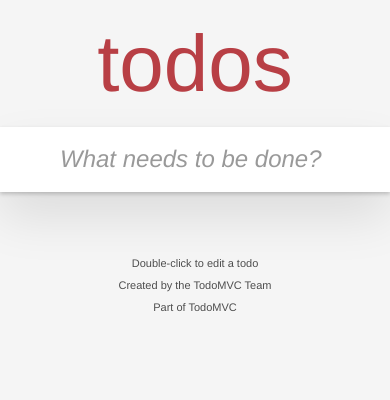
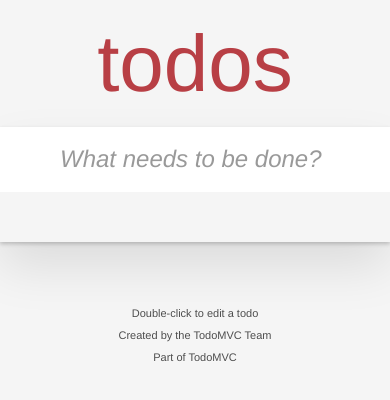
Before and after one commit to anthiu/todolist, a React (Create React App) app: page / in a window 390 px wide. Shown: the top 400 px of the page. Built offline with nearby package versions, Linux system fonts and the light colour scheme.

Commit message:
Update App.css

```diff
--- a/src/App.css
+++ b/src/App.css
@@ -309,3 +309,12 @@ strong {
 .box {
   box-shadow: 0 2px 4px 0 rgba(0, 0, 0, 0.2), 0 25px 50px 0 rgba(0, 0, 0, 0.1);
 }
+@media (max-width: 430px) {
+    .footer {
+        height:50px
+    }
+
+    .filters {
+        bottom: 10px
+    }
+}
```
